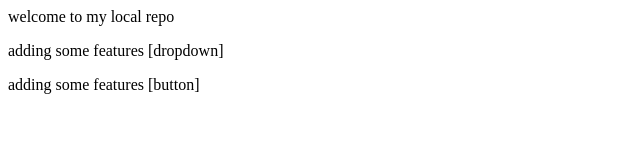
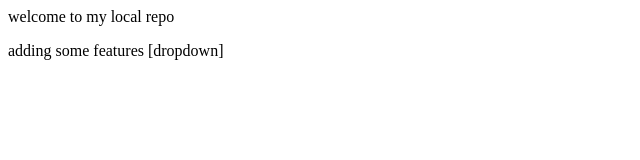
Before and after one commit to ridhisachdeva8/localRepo, a plain HTML site: page index.html in a window 1280 px wide. Shown: the whole page, without its empty margins (0-640 px from the left). Drawn offline with Linux system fonts and the light colour scheme.

Commit message:
modified

```diff
--- a/index.html
+++ b/index.html
@@ -1,3 +1,2 @@
 <p>welcome to my local repo</p>
 <p>adding some features [dropdown]</p>
-<p>adding some features [button]</p>
```
